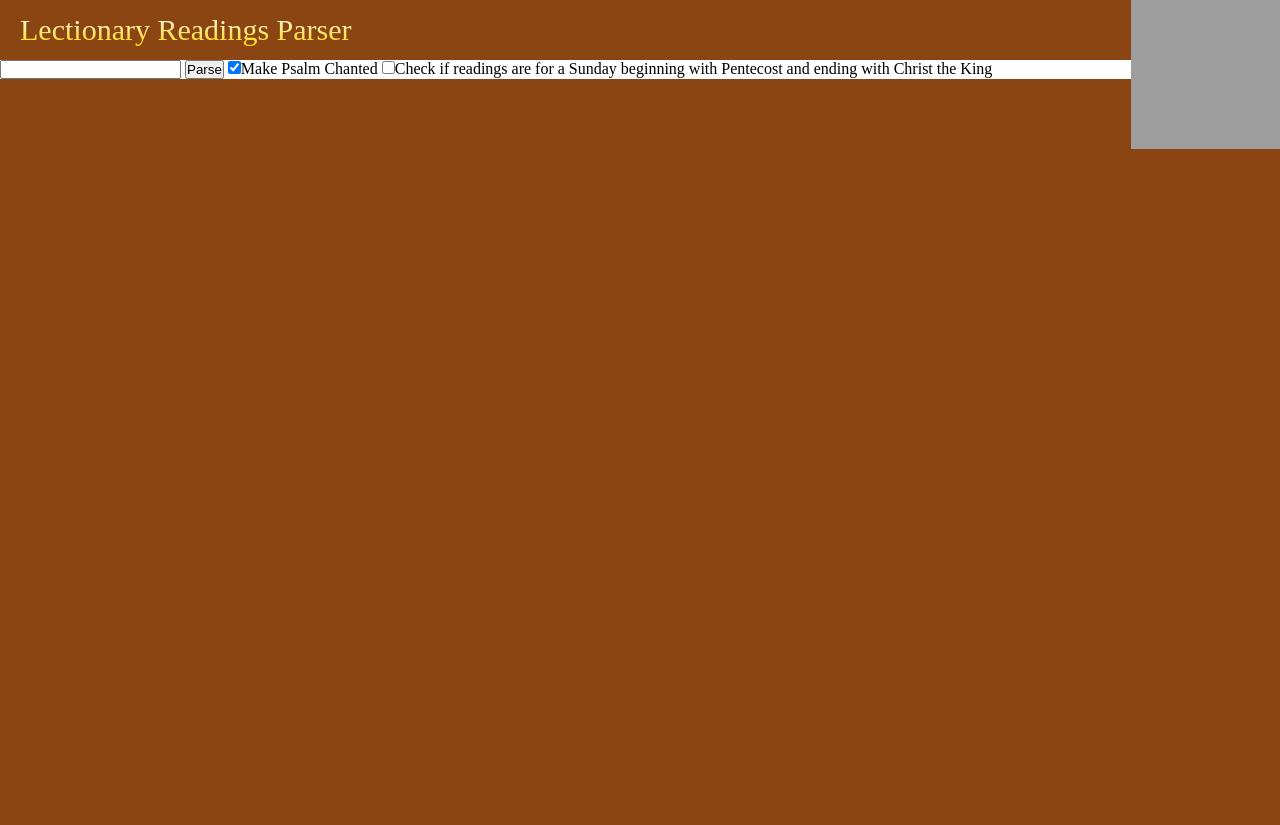
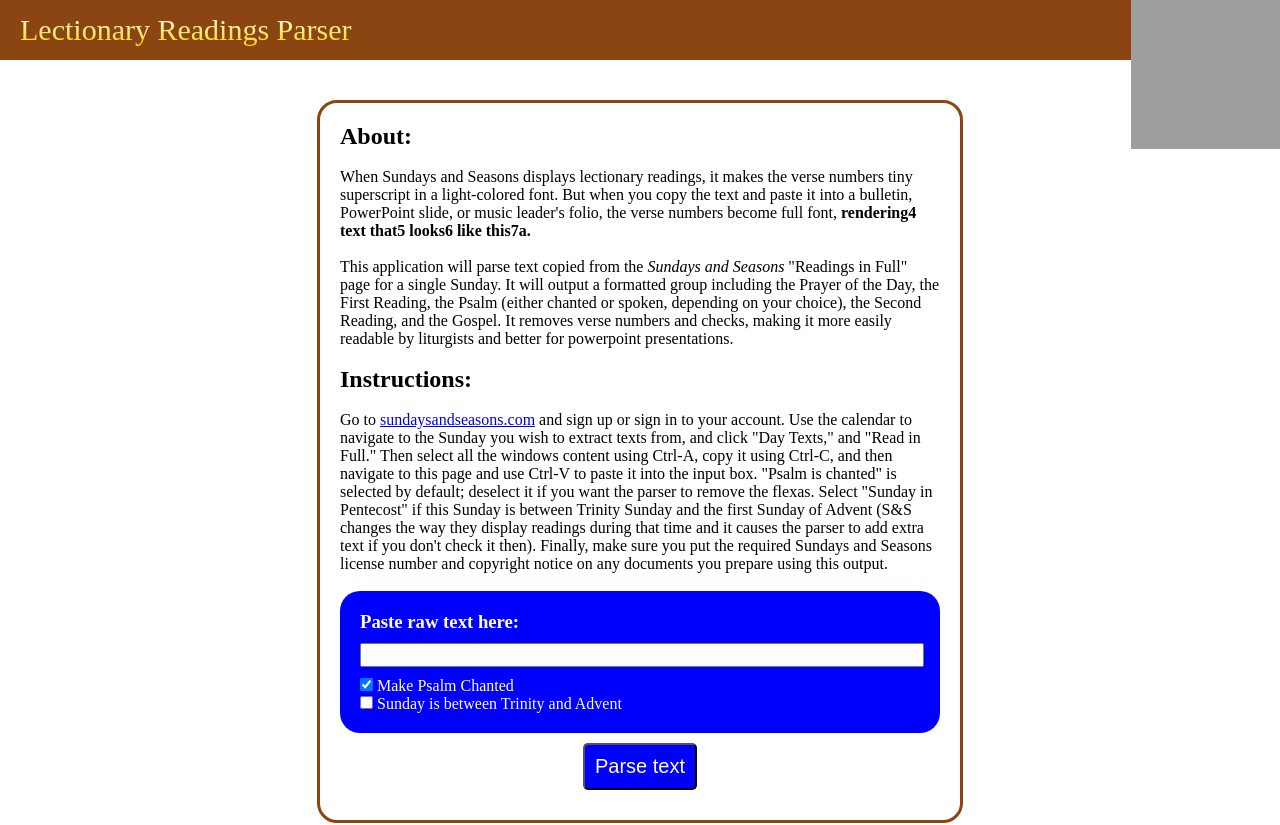
Before and after one commit to stephenobaker/reading-parser, a plain HTML site: page index.html in a window 1280 px wide. Shown: the top 825 px of the page. Before the commit the page ends 800 px from the top, so only its background shows below. Drawn offline with Linux system fonts and the light colour scheme; grey boxes are pictures that could not be loaded.

Commit message:
Update app with full functionality
Pentecst check toggles two different Gospel end-points for parsing depending on season, and back button goes back to first UI window

```diff
--- a/app.js
+++ b/app.js
@@ -4,18 +4,28 @@
 
 var input = document.getElementById("input");
 var parseButton = document.getElementById("parse");
+var backButton = document.getElementById("go-back");
 var prayerOfTheDay = document.getElementById("prayer-day");
 var firstReading = document.getElementById("first-reading");
 var psalm = document.getElementById("psalm");
 var secondReading = document.getElementById("second-reading");
 var gospel = document.getElementById("gospel");
 var psalmCheck = document.getElementById("psalm-check");
+var pentecostCheck = document.getElementById("pentecost-check");
+var explainerSection = document.getElementById("explainer-section");
 var outputSection = document.getElementById("output-section");
 
 
 
 //event listener for parse button
 parseButton.addEventListener('click', parse, false);
+
+backButton.addEventListener('click', goBack, false);
+
+function goBack() {
+	explainerSection.classList.remove("hidden");
+	outputSection.classList.add("hidden");
+}
 
 //start and stop are strings at the beginning and end (inclusive) that bookend the subset you're looking for
 function getSubset(start, stop) {
@@ -79,12 +89,23 @@ function parse() {
 	psalmText = psalmText.replace(/\.\sR/g, ".");//removes R for refrains (hopefully not beginning of sentences because those have number before)
 	psalm.innerHTML = psalmify(psalmText);
 	secondReading.innerHTML = readingify(getSubset("Second Reading:", "Gospel:"));
-	gospel.innerHTML = readingify(getSubset("Gospel:", "Prayers of Intercession")); //this used to be "Semicontinuous First Reading:"
+
+	var gospelEnd;
+	if (pentecostCheck.checked == true) {
+		gospelEnd = "Semicontinuous First Reading";
+	} else {
+		gospelEnd = "Prayers of Intercession";
+	}
+
+
+
+	gospel.innerHTML = readingify(getSubset("Gospel:", gospelEnd)); //this used to be "Semicontinuous First Reading:"
 	//experiment:
 	//var experimentString = getSubset("First Reading:", "Psalm:");
 	//console.log(experimentString);//works
 	//var startPoint = experimentString.search(/\d(?=[a-zA-Z])/);
 	//var expSub = experimentString.substring(startPoint, startPoint + 30);
+	explainerSection.classList.add("hidden");
 	outputSection.classList.remove("hidden");
 
 
--- a/index.html
+++ b/index.html
@@ -1,4 +1,3 @@
-<!-- Reading Parser -->
 <!DOCTYPE html>
 <html>
 <head>
@@ -9,31 +8,54 @@
 <body>
 	<div class="navbar">
 		<div class="title">Lectionary Readings Parser</div>
+		<a href="https://github.com/stephenobaker/reading-parser"><img width="149" height="149" src="https://github.blog/wp-content/uploads/2008/12/forkme_right_orange_ff7600.png?resize=149%2C149" class="attachment-full size-full github" alt="Fork me on GitHub" data-recalc-dims="1"></a>
+	</div>
 
-	<a href="https://github.com/you"><img width="149" height="149" src="https://github.blog/wp-content/uploads/2008/12/forkme_right_orange_ff7600.png?resize=149%2C149" class="attachment-full size-full github" alt="Fork me on GitHub" data-recalc-dims="1"></a>
+	<div class="explainer-padding">
+		<div class="explainer" id="explainer-section">
+			<h2>About:</h2>
+			<br>
+			<p>When Sundays and Seasons displays lectionary readings, it makes the verse numbers tiny superscript in a light-colored font. But when you copy the text and paste it into a bulletin, PowerPoint slide, or music leader's folio, the verse numbers become full font, <strong>rendering4 text that5 looks6 like this7a.</strong></p>
+			<br>
+			<p>This application will parse text copied from the <em>Sundays and Seasons</em> "Readings in Full" page for a single Sunday. It will output a formatted group including the Prayer of the Day, the First Reading, the Psalm (either chanted or spoken, depending on your choice), the Second Reading, and the Gospel. It removes verse numbers and checks, making it more easily readable by liturgists and better for powerpoint presentations.</p>
+			<br>
+			<h2>Instructions:</h2>
+			<br>
+			<p>Go to <a href="https://www.sundaysandseasons.com">sundaysandseasons.com</a> and sign up or sign in to your account. Use the calendar to navigate to the Sunday you wish to extract texts from, and click "Day Texts," and "Read in Full." Then select all the windows content using Ctrl-A, copy it using Ctrl-C, and then navigate to this page and use Ctrl-V to paste it into the input box. "Psalm is chanted" is selected by default; deselect it if you want the parser to remove the flexas. Select "Sunday in Pentecost" if this Sunday is between Trinity Sunday and the first Sunday of Advent (S&S changes the way they display readings during that time and it causes the parser to add extra text if you don't check it then). Finally, make sure you put the required Sundays and Seasons license number and copyright notice on any documents you prepare using this output.</p>
+			<br>
+			<div class="input-container">
+				<div><h3>Paste raw text here:</h3> <input id="input"></div>
+				<div><input id="psalm-check" type="checkbox" checked> Make Psalm Chanted</div>
+				<div><input id="pentecost-check" type="checkbox"> Sunday is between Trinity and Advent</div>
+			</div>
+			<div class="flex"><button id="parse">Parse text</button></div>
+
+		</div>
 	</div>
 
 	<div class="mid-section">
-		<div>
-			<input id="input">
-			<button id="parse">Parse</button>
-			<input id="psalm-check" type="checkbox" checked>Make Psalm Chanted
-			<input id="pentecost-check" type="checkbox">Check if readings are for a Sunday beginning with Pentecost and ending with Christ the King
-		</div>
-
 		<div id="output-section" class="hidden">
 			<h1>Prayer of the Day</h1>
 			<div id="prayer-day">Prayer of the Day</div>
+			<br>
 			<h1>First Reading</h1>
 			<div id="first-reading">First Reading</div>
+			<br>
 			<h1>Psalm</h1>
 			<div id="psalm">Psalm</div>
+			<br>
 			<h1>Second Reading</h1>
 			<div id="second-reading">Second Reading</div>
+			<br>
 			<h1>Gospel</h1>
 			<div id="gospel">Gospel</div>
+			<div class="flex">
+				<button id="go-back">Go back</button>
+			</div>
 		</div>
+
 	</div>
+
 
 	<div class="bottom-banner">
 	</div>
--- a/style.css
+++ b/style.css
@@ -3,9 +3,7 @@
 	padding: 0;
 }
 
-body {
-	background-color: saddlebrown;
-}
+
 
 .navbar {
 	height: 60px;
@@ -28,6 +26,19 @@ body {
 	margin: auto auto auto 20px;
 }
 
+.explainer {
+	border-style: solid;
+	border-radius: 20px;
+	border-color: saddlebrown;
+	margin: 20px auto;
+	padding: 20px;
+	max-width: 600px;
+}
+
+.explainer-padding {
+	padding: 20px 50px;
+}
+
 @media only screen and (max-width: 600px) {
 	.title {
 		font-size: 20px;
@@ -37,10 +48,43 @@ body {
 	.github {
 		display: none;
 	}
+
+	.explainer-padding {
+		padding: 0 10px;
+	}
+}
+
+.input-container {
+	background-color: blue;
+	border-radius: 20px;
+	color: white;
+	padding: 20px;
+}
+
+.flex {
+	display: flex;
+}
+
+button {
+	background-color: blue;
+	color: white;
+	padding: 10px;
+	margin: 10px auto;
+	font-size: 20px;
+	border-radius: 5px;
+}
+
+#input {
+	width: 100%;
+	height: 20px;
+	margin: 10px 0;
 }
 
 .mid-section {
 	background-color: white;
+	margin: 20px auto;
+	padding: 30px;
+	max-width: 800px;
 }
 
 .hidden {
```
